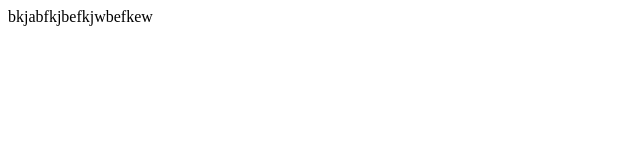
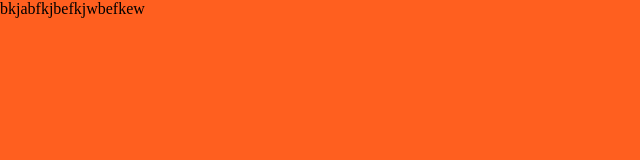
Before and after one commit to carbudar/carbudar.github.io, a plain HTML site: page index.html in a window 1280 px wide. Shown: the whole page, without its empty margins (0-640 px from the left). Drawn offline with Linux system fonts and the light colour scheme.

Commit message:
index.html

```diff
--- a/index.html
+++ b/index.html
@@ -1,6 +1,7 @@
 <!DOCTYPE html>
 <html>
   <head>
+    <link rel="stylesheet" type=text/css href="style.css">
     <title>
       Carla's Portfolio
     </title>
```
